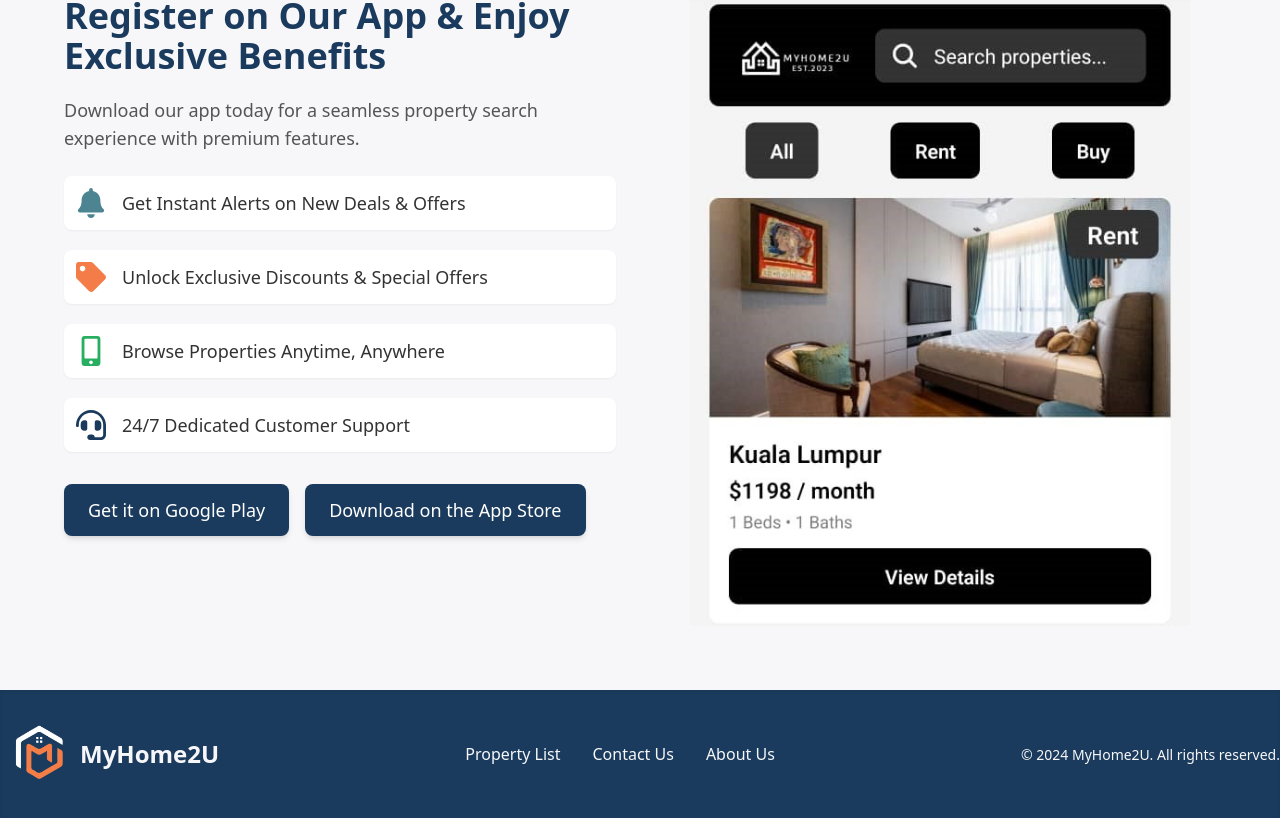
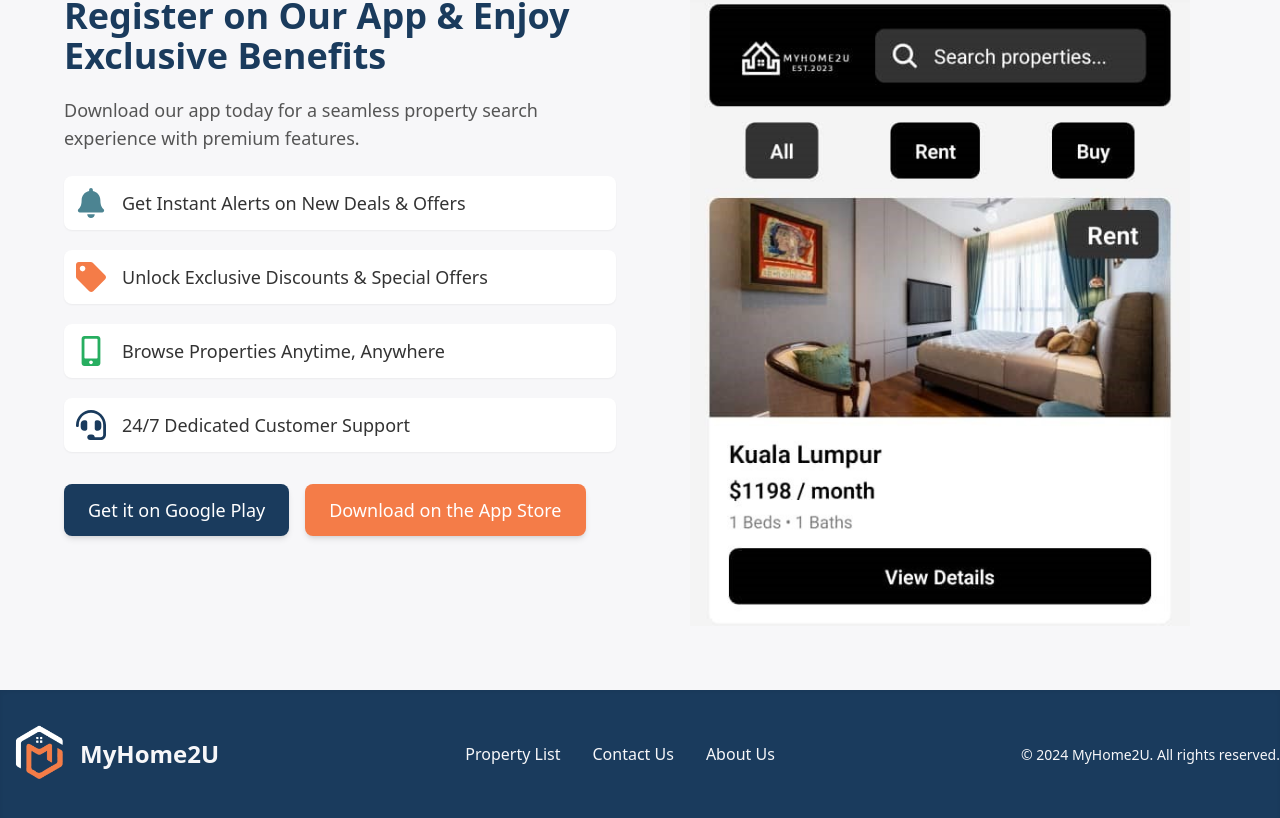
Before and after one commit to Nucmaan/m2u, a Next.js app: page / in a window 1280 px wide. Shown: the part 1941-2759 px from the top of the page. Built offline with nearby package versions, Linux system fonts and the light colour scheme; no server answers.

Commit message:
color code
color code

```diff
--- a/components/DownloadOurApp.js
+++ b/components/DownloadOurApp.js
@@ -41,7 +41,7 @@ const DownloadApp = () => {
             Get it on Google Play
           </button>
 
-          <button className="bg-[#1A3B5D] text-white px-6 py-3 rounded-lg text-lg font-medium shadow-md hover:opacity-80 transition duration-300">
+          <button className="bg-[#F47C48] text-white px-6 py-3 rounded-lg text-lg font-medium shadow-md hover:opacity-80 transition duration-300">
             Download on the App Store
           </button>
         </div>
```
